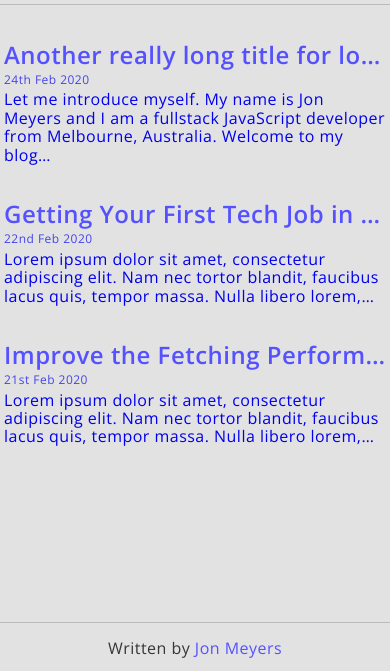
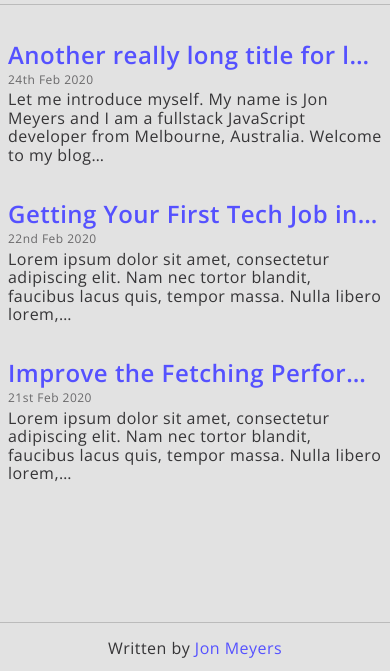
Before and after one commit to dijonmusters/monoglot, a Gatsby site: page / in a window 390 px wide. Shown: the part 127-798 px from the top of the page. Built offline with nearby package versions, Linux system fonts and the light colour scheme; Gatsby itself is replaced by a stand-in of ours.

Commit message:
fix horizontal scroll on mobile devices

```diff
--- a/src/components/styled/Link.js
+++ b/src/components/styled/Link.js
@@ -1,14 +1,16 @@
 import styled from 'styled-components'
 
 const Link = styled.a`
+  color: ${props => (props.highlight ? props.theme.highlightColor : 'inherit')};
+  text-decoration: none;
+
   &:visited,
   &:hover,
   &:active {
-    color: ${props =>
-      props.highlight ? props.theme.highlightColor : 'inherit'};
-    text-decoration: none;
     font-weight: inherit;
     font-family: inherit;
+    color: inherit;
+    text-decoration: none;
   }
 `
 
--- a/src/layouts/index.js
+++ b/src/layouts/index.js
@@ -20,12 +20,13 @@ const Container = styled.div`
 
 const Main = styled.main`
   flex: 1;
-  padding: 2rem 0.25rem;
+  padding: 2rem 0.5rem;
+  width: 100%;
+  max-width: 768px;
+  margin: 0 auto;
 
   @media ${({ theme }) => theme.isLargeScreen} {
-    max-width: 768px;
     padding: 2rem;
-    margin: 0 auto;
   }
 `
 
--- a/src/styles/GlobalStyles.js
+++ b/src/styles/GlobalStyles.js
@@ -25,6 +25,10 @@ const GlobalStyles = createGlobalStyle`
       :hover {
         text-decoration: underline;
       }
+
+      :visited {
+        color: inherit;
+      }
     }
 
     p,
```
